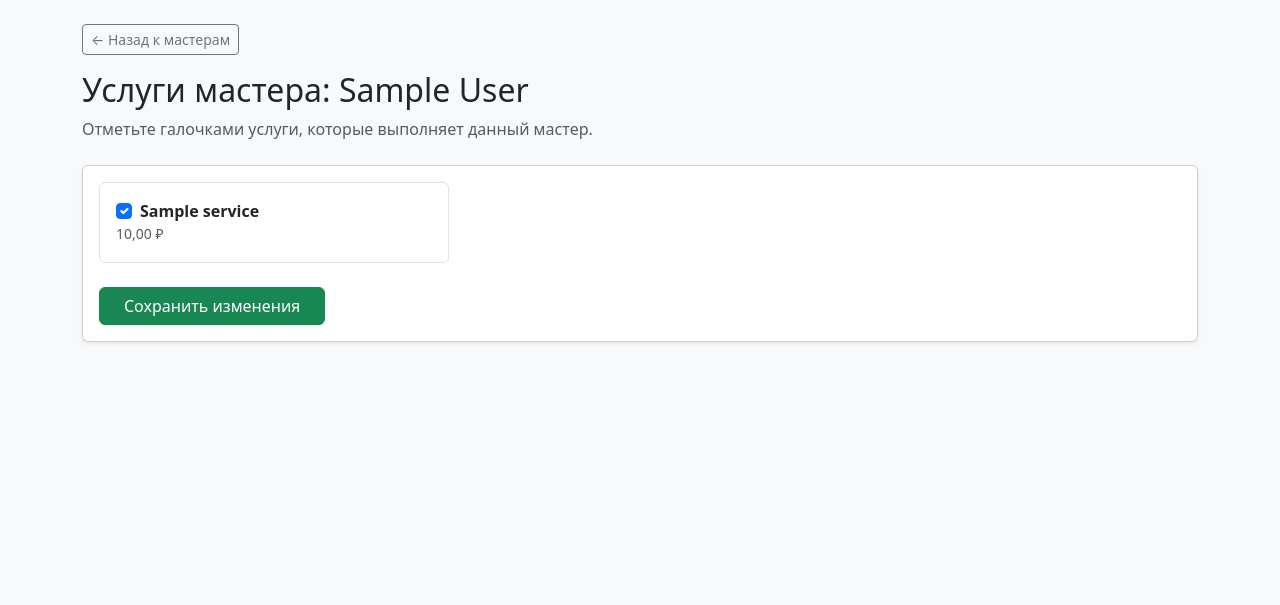
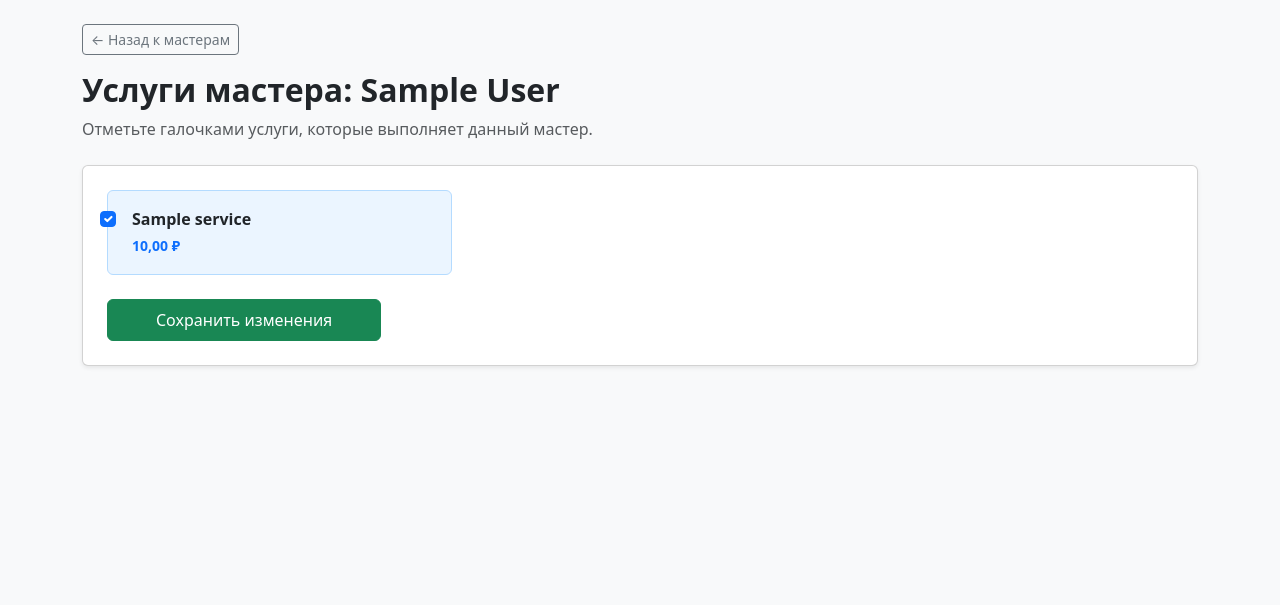
Before and after one commit to Serghqa/SlotMe, a Django app: page /masters/admin/1/services in a window 1280 px wide. Shown: the part 56-661 px from the top of the page. Run offline with Django 5.2, Linux system fonts and the light colour scheme; a user stored in the database is signed in; tables that the repository leaves empty hold one stand-in row (values such as "Sample post").

Commit message:
Add style for admin_services.html

```diff
--- a/static/css/style.css
+++ b/static/css/style.css
@@ -29,3 +29,23 @@ body {
     object-fit: contain;
     padding: 2rem;
 }
+
+/* Интерактивный контейнер услуги для мастера */
+.master-service-item {
+    transition: all 0.2s ease-in-out;
+    cursor: pointer;
+    background-color: #ffffff;
+}
+
+/* Эффект при наведении */
+.master-service-item:hover {
+    background-color: #f8f9fa; /* Легкий серый фон */
+    border-color: #dee2e6 !important;
+    box-shadow: 0 2px 4px rgba(0, 0, 0, 0.05); /* Легкая тень */
+}
+
+/* Стилизация чекбокса при выборе */
+.master-service-item:has(.form-check-input:checked) {
+    background-color: #ebf5ff; /* Нежно-синий оттенок для выбранных услуг */
+    border-color: #b4dbff !important;
+}
--- a/templates/masters/admin_services.html
+++ b/templates/masters/admin_services.html
@@ -5,30 +5,30 @@
 {% block content %}
 <div class="mb-4">
     <a href="{% url 'masters:admin_list' %}" class="btn btn-sm btn-outline-secondary">← Назад к мастерам</a>
-    <h2 class="mt-3">Услуги мастера: {{ master.user.get_full_name|default:master.user.username }}</h2>
+    <h2 class="mt-3 fw-bold">Услуги мастера: {{ master.user.get_full_name|default:master.user.username }}</h2>
     <p class="text-muted">Отметьте галочками услуги, которые выполняет данный мастер.</p>
 </div>
 
 <div class="card shadow-sm">
-    <div class="card-body">
-        <form method="post">
+    <div class="card-body p-4">
+        <form method="post" novalidate>
             {% csrf_token %}
 
             {% if all_services %}
                 <div class="row row-cols-1 row-cols-md-2 row-cols-lg-3 g-3 mb-4">
                     {% for service in all_services %}
                         <div class="col">
-                            <div class="form-check p-3 border rounded h-100 bg-light-hover">
-                                <input class="form-check-input ms-0 me-2"
+                            <div class="form-check p-3 border rounded h-100 master-service-item">
+                                <input class="form-check-input"
                                        type="checkbox"
                                        name="services"
                                        value="{{ service.id }}"
                                        id="service_{{ service.id }}"
                                        {% if service in master.services.all %}checked{% endif %}>
-                                <label class="form-check-label d-block workflow-label" for="service_{{ service.id }}">
-                                    <strong>{{ service.name }}</strong>
+                                <label class="form-check-label d-block ps-2" for="service_{{ service.id }}">
+                                    <strong class="d-block text-dark">{{ service.name }}</strong>
                                     {% if service.price %}
-                                        <span class="d-block text-muted small">{{ service.price }} ₽</span>
+                                        <span class="d-block text-primary fw-semibold small mt-1">{{ service.price }} ₽</span>
                                     {% endif %}
                                 </label>
                             </div>
@@ -36,9 +36,9 @@
                     {% endfor %}
                 </div>
 
-                <button type="submit" class="btn btn-success px-4">Сохранить изменения</button>
+                <button type="submit" class="btn btn-success px-5 py-2">Сохранить изменения</button>
             {% else %}
-                <div class="alert alert-warning mb-0">
+                <div class="alert alert-warning mb-0 shadow-sm">
                     В системе еще не создано ни одной услуги. Сначала создайте услуги в панели управления.
                 </div>
             {% endif %}
```
